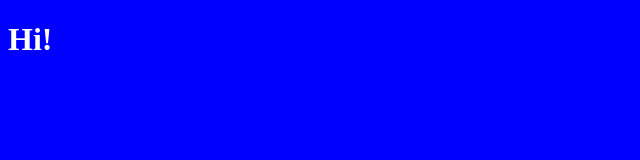
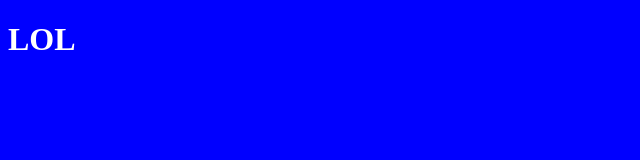
Before and after one commit to TabloNi/JavaScript-tutorial, a plain HTML site: page index.html in a window 1280 px wide. Shown: the full height of the page, 0-640 px from the left. Drawn offline with Linux system fonts and the light colour scheme.

Commit message:
Finish : 2.2

```diff
--- a/index.html
+++ b/index.html
@@ -3,7 +3,7 @@
 <title>Someting</title>
 <link rel="stylesheet" href="index.css" />
 <body>
-    <h1>Hi!</h1>
+    <h1 id="title">Hi!</h1>
 
     <script src="index.js"></script>
 </body>
--- a/index.js
+++ b/index.js
@@ -53,8 +53,19 @@ const calc = {
 kk = calc.plus(5,6)
 dd = calc.minus(2,4)
 console.log(kk,dd)
+
+
+
+const title = document.getElementById("title")
+
+console.log(title)
+
+title.innerHTML = "LOL"
+
 // 자바 스크립트의 선언은 let으로 한다. var 은 변수 선언 const 는 상수 선언 이다.
 // 다 아는거긴 하네
 //배열은 c랑 똑같음. 근데 선언 타입이 없어서 여러 타입이 한번에 입력 가능함.
 //object 선언은 {}로 함. 선언 후에 값을 .접근을 통해 변경 가능.
 //calc 라는 Object를 선언한 후, 그 안에 함수들을 선언하여 접근함.
+//title 이라는 id를 선언하고 객체를 가져와서 택스트를 바꿈.
+//
```
